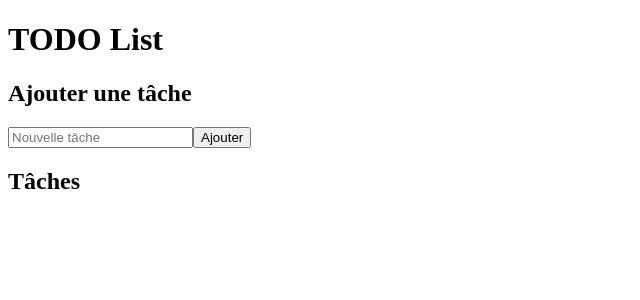
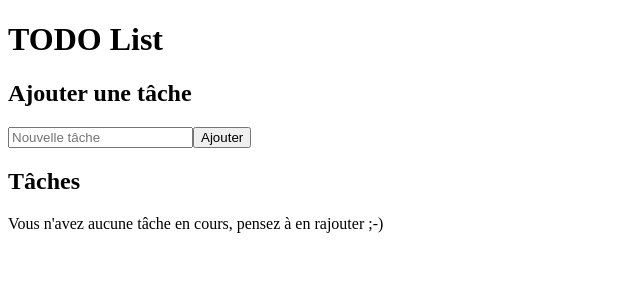
Before and after one commit to Nilmanduil/TP_Angular_todoApp, an Angular app: page / in a window 1280 px wide. Shown: the top 300 px of the page, without its empty margins (0-640 px from the left). Built offline with nearby package versions, Linux system fonts and the light colour scheme.

Commit message:
Message when todo list is empty

```diff
--- a/src/app/todo-list/todo-list.component.html
+++ b/src/app/todo-list/todo-list.component.html
@@ -1,8 +1,11 @@
 <app-todo-form (todoEmitter)="addTodo($event)"></app-todo-form>
 
 <h2>Tâches</h2>
-<ul>
+<ul *ngIf="todoItems.length > 0">
   <li *ngFor="let todoItem of todoItems">
     <app-todo-item [todo]="todoItem"></app-todo-item>
   </li>
 </ul>
+<p *ngIf="todoItems.length === 0">
+  Vous n'avez aucune tâche en cours, pensez à en rajouter ;-)
+</p>
```
